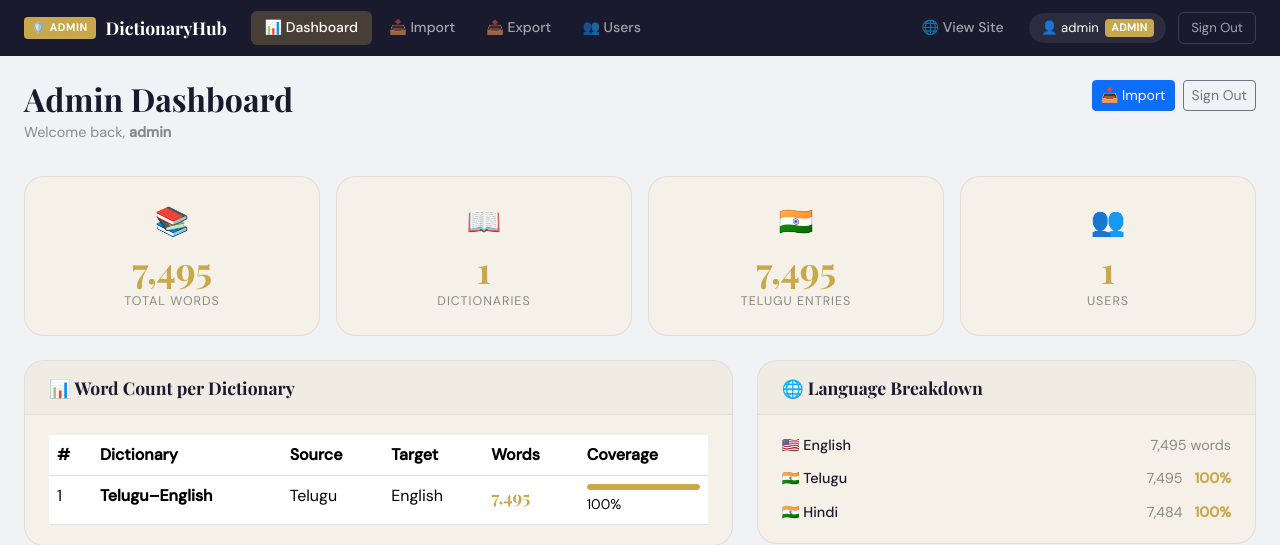
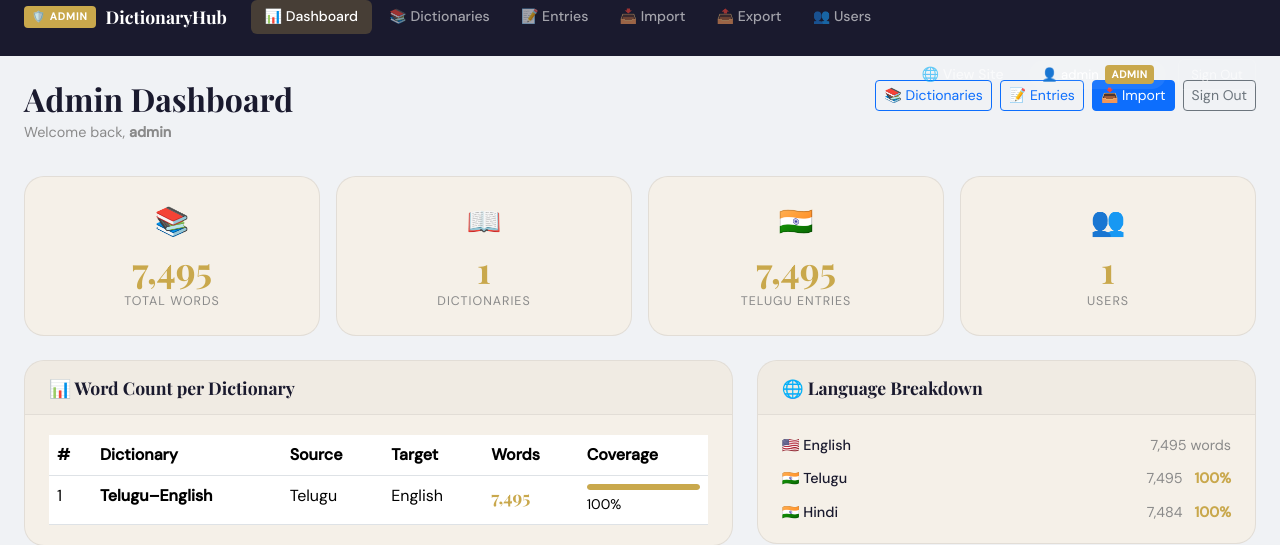
Before and after one commit to sjasthi/IndicLex_b, a PHP site: page /index.php?page=admin_dashboard in a window 1280 px wide. Shown: the top 545 px of the page. Run offline with PHP 8.4, Linux system fonts and the light colour scheme; a user stored in the database is signed in; data comes from the database, SQL or seed files in the repository; some libraries are stand-ins or nearby versions; some web fonts are replaced.

Commit message:
Refactor admin dashboard to use separate stats data and cards includes; update navigation for admin pages.

```diff
--- a/includes/admin_header.php
+++ b/includes/admin_header.php
@@ -38,6 +38,16 @@ $user         = current_user();
       </a>
     </li>
     <li>
+      <a href="index.php?page=admin_dictionaries" class="admin-nav-link <?php echo $current_page === 'admin_dictionaries' ? 'active' : ''; ?>">
+        📚 Dictionaries
+      </a>
+    </li>
+    <li>
+      <a href="index.php?page=admin_entries" class="admin-nav-link <?php echo $current_page === 'admin_entries' ? 'active' : ''; ?>">
+        📝 Entries
+      </a>
+    </li>
+    <li>
       <a href="index.php?page=admin_import" class="admin-nav-link <?php echo $current_page === 'admin_import' ? 'active' : ''; ?>">
         📥 Import
       </a>
--- /dev/null
+++ b/includes/admin_stats_cards.php
@@ -0,0 +1,33 @@
+<?php
+/** Expects $total_words, $total_dicts, $with_telugu, $total_users from admin_stats_data.php */
+?>
+<div class="row g-3 mb-4 admin-stats-cards" id="admin-stats-cards">
+  <div class="col-6 col-md-3">
+    <div class="admin-stat-card">
+      <div class="admin-stat-icon">📚</div>
+      <div class="admin-stat-num" id="stat-total-words"><?php echo number_format($total_words); ?></div>
+      <div class="admin-stat-label">Total Words</div>
+    </div>
+  </div>
+  <div class="col-6 col-md-3">
+    <div class="admin-stat-card">
+      <div class="admin-stat-icon">📖</div>
+      <div class="admin-stat-num" id="stat-total-dicts"><?php echo number_format($total_dicts); ?></div>
+      <div class="admin-stat-label">Dictionaries</div>
+    </div>
+  </div>
+  <div class="col-6 col-md-3">
+    <div class="admin-stat-card">
+      <div class="admin-stat-icon">🇮🇳</div>
+      <div class="admin-stat-num" id="stat-with-telugu"><?php echo number_format($with_telugu); ?></div>
+      <div class="admin-stat-label">Telugu Entries</div>
+    </div>
+  </div>
+  <div class="col-6 col-md-3">
+    <div class="admin-stat-card">
+      <div class="admin-stat-icon">👥</div>
+      <div class="admin-stat-num" id="stat-total-users"><?php echo number_format($total_users); ?></div>
+      <div class="admin-stat-label">Users</div>
+    </div>
+  </div>
+</div>
--- /dev/null
+++ b/includes/admin_stats_data.php
@@ -0,0 +1,34 @@
+<?php
+/**
+ * Sets dashboard stat variables using $db.
+ * Include after db.php is loaded.
+ */
+$total_words = 0;
+$r = $db->query("SELECT COUNT(*) AS total FROM dictionary_entries");
+if ($r) {
+    $total_words = (int) $r->fetch_assoc()['total'];
+}
+
+$total_dicts = 0;
+$r = $db->query("SELECT COUNT(*) AS total FROM dictionaries");
+if ($r) {
+    $total_dicts = (int) $r->fetch_assoc()['total'];
+}
+
+$total_users = 0;
+$r = $db->query("SELECT COUNT(*) AS total FROM users");
+if ($r) {
+    $total_users = (int) $r->fetch_assoc()['total'];
+}
+
+$with_telugu = 0;
+$r = $db->query("SELECT COUNT(*) AS total FROM dictionary_entries WHERE telugu != '' AND telugu IS NOT NULL");
+if ($r) {
+    $with_telugu = (int) $r->fetch_assoc()['total'];
+}
+
+$with_hindi = 0;
+$r = $db->query("SELECT COUNT(*) AS total FROM dictionary_entries WHERE hindi != '' AND hindi IS NOT NULL");
+if ($r) {
+    $with_hindi = (int) $r->fetch_assoc()['total'];
+}
--- a/index.php
+++ b/index.php
@@ -8,14 +8,14 @@ require_once 'includes/preferences_helper.php';
 $page    = isset($_GET['page']) ? $_GET['page'] : 'home';
 
 // ── Standalone pages (no header/footer) ──────────────────────
-$standalone = ['logout', 'import', 'datatables_ajax'];
+$standalone = ['logout', 'import', 'datatables_ajax', 'admin_crud_api', 'entry_datatables_ajax'];
 if (in_array($page, $standalone)) {
     require "pages/{$page}.php";
     exit;
 }
 
 // ── Admin-only pages — use admin header/footer ───────────────
-$admin_pages = ['admin_dashboard', 'admin_import', 'upload'];
+$admin_pages = ['admin_dashboard', 'admin_import', 'upload', 'admin_dictionaries', 'admin_entries'];
 if (in_array($page, $admin_pages)) {
     require_admin();
     require 'includes/admin_header.php';
--- a/pages/admin_dashboard.php
+++ b/pages/admin_dashboard.php
@@ -7,26 +7,7 @@ require_once __DIR__ . '/../includes/auth.php';
 require_once __DIR__ . '/../includes/db.php';
 require_admin();
 
-// ── Stats only — no bulk data fetching ──────────────────────
-$total_words = 0;
-$r = $db->query("SELECT COUNT(*) AS total FROM dictionary_entries");
-if ($r) $total_words = $r->fetch_assoc()['total'];
-
-$total_dicts = 0;
-$r = $db->query("SELECT COUNT(*) AS total FROM dictionaries");
-if ($r) $total_dicts = $r->fetch_assoc()['total'];
-
-$total_users = 0;
-$r = $db->query("SELECT COUNT(*) AS total FROM users");
-if ($r) $total_users = $r->fetch_assoc()['total'];
-
-$with_telugu = 0;
-$r = $db->query("SELECT COUNT(*) AS total FROM dictionary_entries WHERE telugu != '' AND telugu IS NOT NULL");
-if ($r) $with_telugu = $r->fetch_assoc()['total'];
-
-$with_hindi = 0;
-$r = $db->query("SELECT COUNT(*) AS total FROM dictionary_entries WHERE hindi != '' AND hindi IS NOT NULL");
-if ($r) $with_hindi = $r->fetch_assoc()['total'];
+require_once __DIR__ . '/../includes/admin_stats_data.php';
 
 // Per-dictionary word counts
 $dict_stats = [];
@@ -62,43 +43,15 @@ if ($r) while ($row = $r->fetch_assoc()) $recent[] = $row;
         <h1 class="admin-title">Admin Dashboard</h1>
         <p class="admin-subtitle">Welcome back, <strong><?php echo htmlspecialchars(current_user()['username']); ?></strong></p>
       </div>
-      <div class="admin-header-actions">
+      <div class="admin-header-actions d-flex flex-wrap gap-2">
+        <a href="index.php?page=admin_dictionaries" class="btn btn-outline-primary btn-sm">📚 Dictionaries</a>
+        <a href="index.php?page=admin_entries" class="btn btn-outline-primary btn-sm">📝 Entries</a>
         <a href="index.php?page=admin_import" class="btn btn-primary btn-sm">📥 Import</a>
         <a href="index.php?page=logout"       class="btn btn-outline-secondary btn-sm">Sign Out</a>
       </div>
     </div>
 
-    <!-- Stat Cards -->
-    <div class="row g-3 mb-4">
-      <div class="col-6 col-md-3">
-        <div class="admin-stat-card">
-          <div class="admin-stat-icon">📚</div>
-          <div class="admin-stat-num"><?php echo number_format($total_words); ?></div>
-          <div class="admin-stat-label">Total Words</div>
-        </div>
-      </div>
-      <div class="col-6 col-md-3">
-        <div class="admin-stat-card">
-          <div class="admin-stat-icon">📖</div>
-          <div class="admin-stat-num"><?php echo number_format($total_dicts); ?></div>
-          <div class="admin-stat-label">Dictionaries</div>
-        </div>
-      </div>
-      <div class="col-6 col-md-3">
-        <div class="admin-stat-card">
-          <div class="admin-stat-icon">🇮🇳</div>
-          <div class="admin-stat-num"><?php echo number_format($with_telugu); ?></div>
-          <div class="admin-stat-label">Telugu Entries</div>
-        </div>
-      </div>
-      <div class="col-6 col-md-3">
-        <div class="admin-stat-card">
-          <div class="admin-stat-icon">👥</div>
-          <div class="admin-stat-num"><?php echo number_format($total_users); ?></div>
-          <div class="admin-stat-label">Users</div>
-        </div>
-      </div>
-    </div>
+    <?php require __DIR__ . '/../includes/admin_stats_cards.php'; ?>
 
     <div class="row g-4 mb-4">
 
@@ -241,5 +194,6 @@ $(document).ready(function () {
             paginate: { first: '«', last: '»', next: '›', previous: '‹' }
         }
     });
+
 });
 </script>
```
